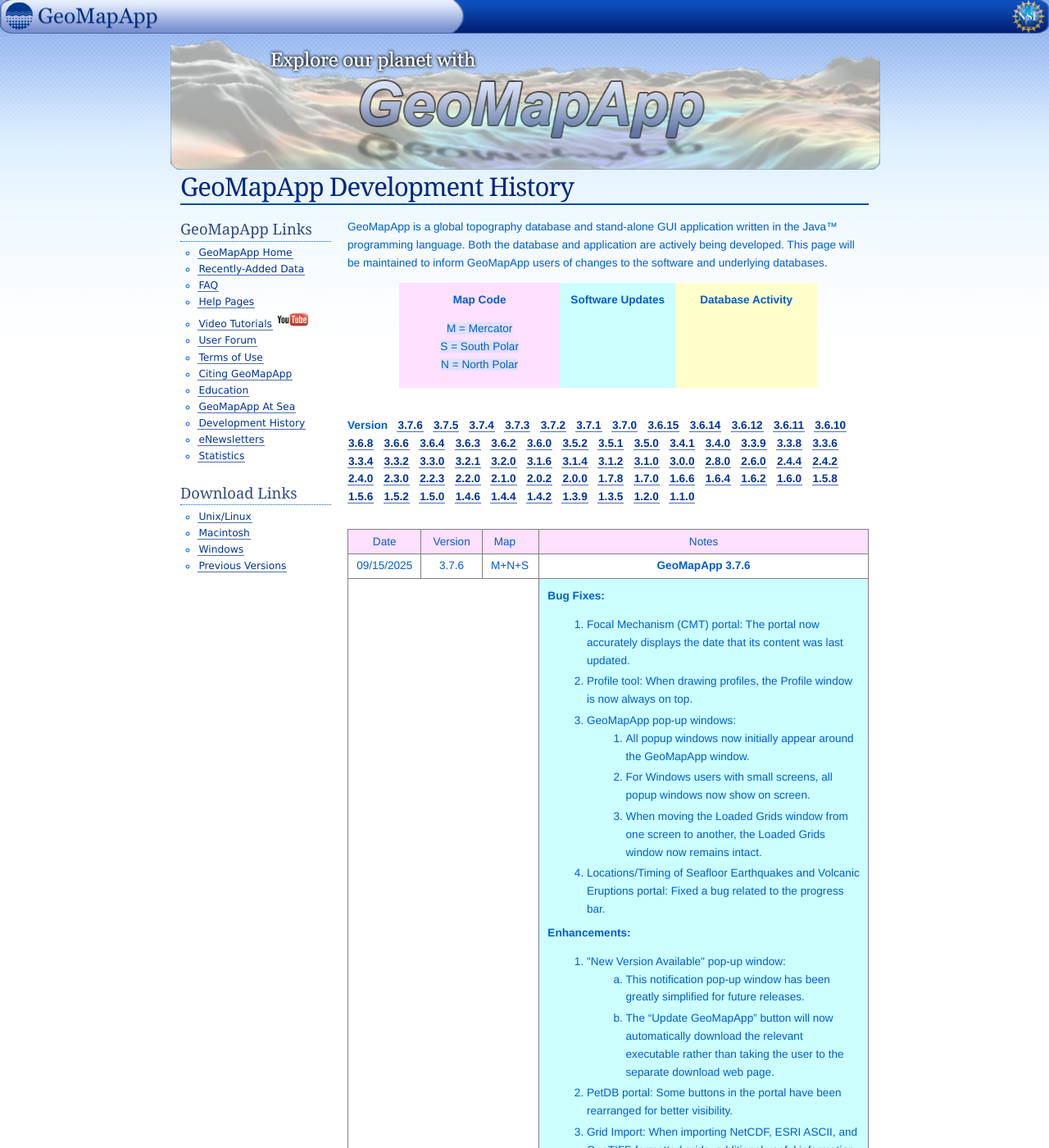
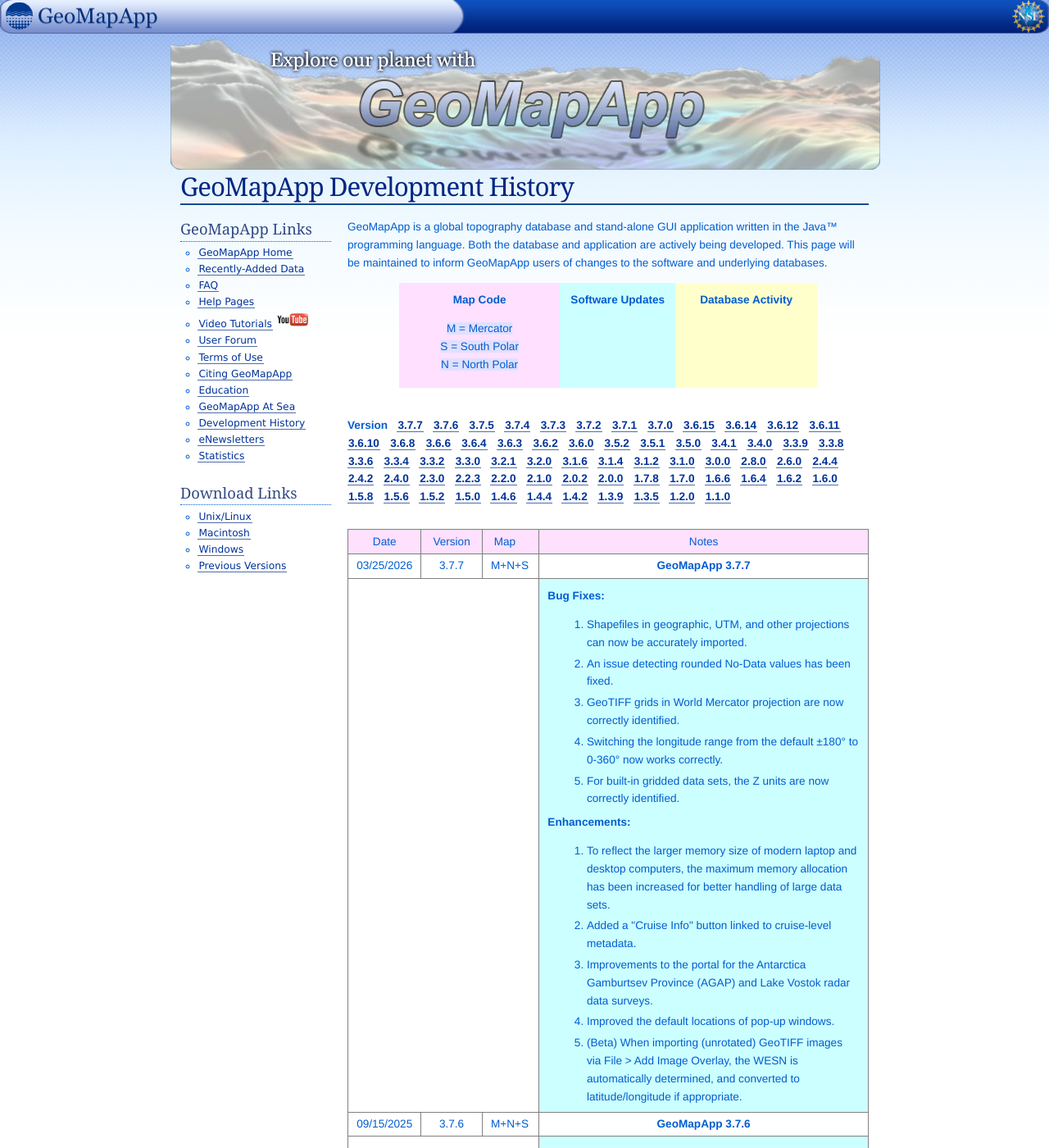
Before and after one commit to mgds/www.geomapapp.org, a Jekyll site: the page built from WhatsNew.html, in a window 1280 px wide and 1400 px high. Shown: the whole window at 82% size. Built offline with Jekyll 4.4.1, drawn with Linux system fonts in a browser that asks for light colours.

Commit message:
Added v3.7.7 to development history

```diff
--- a/WhatsNew.html
+++ b/WhatsNew.html
@@ -30,6 +30,7 @@
 </table>
             <br>
             <strong>Version&nbsp;&nbsp;
+	      <a href="#p377">3.7.7</a>&nbsp;&nbsp;
 	      <a href="#p376">3.7.6</a>&nbsp;&nbsp;
 	      <a href="#p375">3.7.5</a>&nbsp;&nbsp;
 	      <a href="#p374">3.7.4</a>&nbsp;&nbsp;
@@ -104,6 +105,40 @@
                   <td style="vertical-align: top; background-color: rgb(255, 224, 255);  width: 10%;">&nbsp;Map<br></td>
                   <td style="vertical-align: top; background-color: rgb(255, 224, 255); text-align: center;  width: 75%;">Notes<br></td>
                 </tr>
+		<!-- 3.7.7 -->
+		<tr>
+                    <td style="vertical-align: top; background-color: rgb(255, 255, 255);">03/25/2026</td>
+                    <td style="vertical-align: top; background-color: rgb(255, 255, 255);">
+                    <div align="center">3.7.7</div>
+                    </td>
+                    <td style="vertical-align: top; background-color: rgb(255, 255, 255);">
+                    <div align="center">M+N+S<a name="p377" id="p377"></a></div>
+                    </td>
+                    <td style="vertical-align: top; background-color: rgb(255, 255, 255);">
+                    <div align="center"><strong>GeoMapApp 3.7.7</strong></div>
+                    </td>
+		</tr>
+		<tr>
+                    <td style="vertical-align: top; background-color: rgb(255, 255, 255);" colspan=3></td>
+                    <td style="vertical-align: top; background-color: rgb(195, 255, 255));">
+                    <p><strong>Bug Fixes:</strong></p>
+                    <ol style="list-style-type: decimal;">
+                      <li>Shapefiles in geographic, UTM, and other projections can now be accurately imported.</li>
+		      <li>An issue detecting rounded No-Data values has been fixed.</li>
+		      <li>GeoTIFF grids in World Mercator projection are now correctly identified.</li>
+		      <li>Switching the longitude range from the default ±180° to 0-360° now works correctly.</li>
+		      <li>For built-in gridded data sets, the Z units are now correctly identified.</li>
+                    </ol>
+                    <p><strong>Enhancements:</strong></p>
+                    <ol style="list-style-type: decimal;">
+		      <li>To reflect the larger memory size of modern laptop and desktop computers, the maximum memory allocation has been increased for better handling of large data sets.</li>
+		      <li>Added a "Cruise Info" button linked to cruise-level metadata.</li>
+		      <li>Improvements to the portal for the Antarctica Gamburtsev Province (AGAP) and Lake Vostok radar data surveys.</li>
+		      <li>Improved the default locations of pop-up windows.</li>
+		      <li>(Beta) When importing (unrotated) GeoTIFF images via File > Add Image Overlay, the WESN is automatically determined, and converted to latitude/longitude if appropriate.</li>
+                    </ol>
+                    </td>
+		</tr>
 		<!-- 3.7.6 -->
 		<tr>
                     <td style="vertical-align: top; background-color: rgb(255, 255, 255);">09/15/2025</td>
@@ -111,7 +146,7 @@
                     <div align="center">3.7.6</div>
                     </td>
                     <td style="vertical-align: top; background-color: rgb(255, 255, 255);">
-                    <div align="center">M+N+S<a name="p375" id="p376"></a></div>
+                    <div align="center">M+N+S<a name="p376" id="p376"></a></div>
                     </td>
                     <td style="vertical-align: top; background-color: rgb(255, 255, 255);">
                     <div align="center"><strong>GeoMapApp 3.7.6</strong></div>
```
